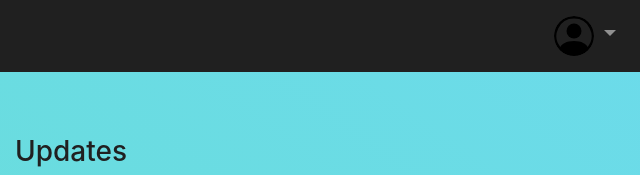
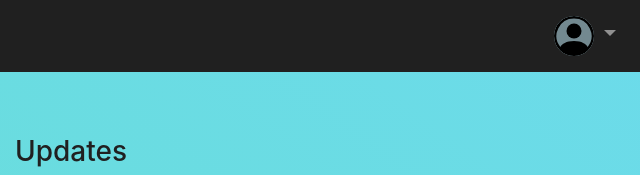
Before and after one commit to edansabach/Bootstrap-Productivity, a website: page index.html in a window 1280 px wide. Shown: the top 175 px of the page, 640-1280 px from the left. Drawn offline with nearby package versions, Linux system fonts and the light colour scheme.

Commit message:
svg icon color

```diff
--- a/css/main.css
+++ b/css/main.css
@@ -35,3 +35,7 @@ body {
 h3 {
   color: #202020;
 }
+
+.rounded-circle {
+  background-color: #738990;
+}
```
